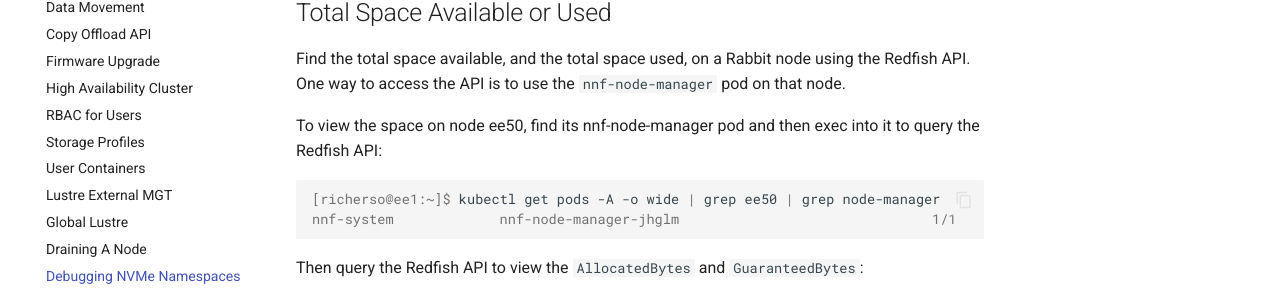
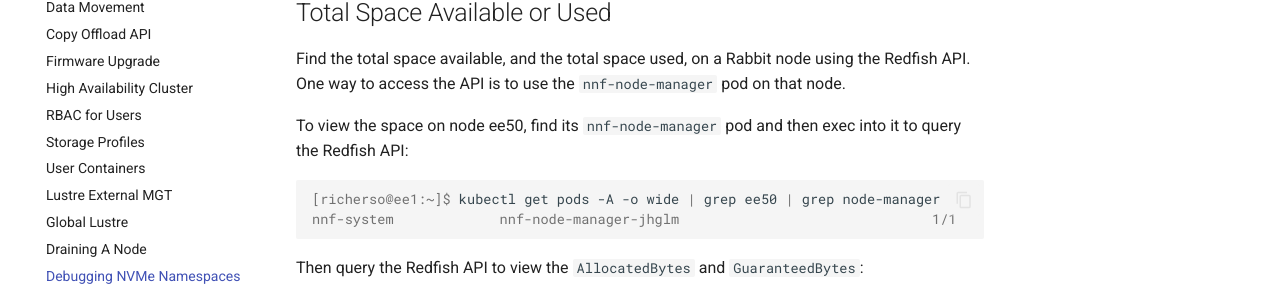
Before and after one commit to NearNodeFlash/NearNodeFlash.github.io, an MkDocs documentation site: the page built from docs/guides/node-management/nvme-namespaces.md, in a window 1280 px wide and 900 px high. Shown: the part 233-528 px from the top of the window. Built offline with MkDocs 1.6.1 and Material for MkDocs 9.7.7, drawn with Linux system fonts in a browser that asks for light colours; comment, search, counter and statistics services are not loaded; the version menu is left out.

````diff
--- a/docs/guides/node-management/nvme-namespaces.md
+++ b/docs/guides/node-management/nvme-namespaces.md
@@ -4,7 +4,7 @@
 
 Find the total space available, and the total space used, on a Rabbit node using the Redfish API. One way to access the API is to use the `nnf-node-manager` pod on that node.
 
-To view the space on node ee50, find its nnf-node-manager pod and then exec into it to query the Redfish API:
+To view the space on node ee50, find its `nnf-node-manager` pod and then exec into it to query the Redfish API:
 
 ```console
 [richerso@ee1:~]$ kubectl get pods -A -o wide | grep ee50 | grep node-manager
````
